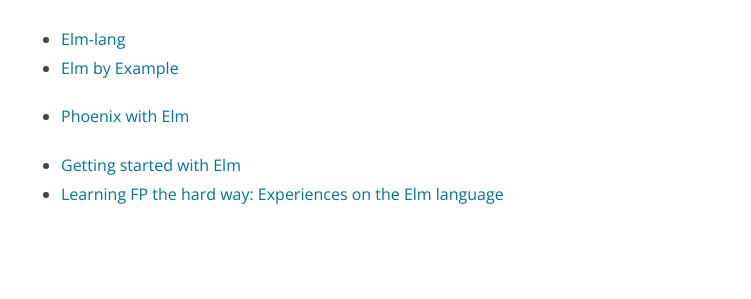
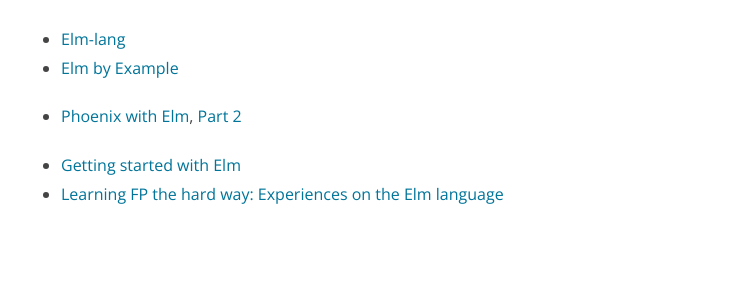
Before and after one commit to nithinbekal/nithinbekal.github.io, a Jekyll site: the page built from notes/elm.md, in a window 1280 px wide. Shown: the part 212-511 px from the top of the page, without its empty margins (259-1010 px from the left). Built offline with Jekyll 4.4.1, drawn with Linux system fonts in a browser that asks for light colours.

Commit message:
Elm bookmark

```diff
--- a/notes/elm.md
+++ b/notes/elm.md
@@ -6,7 +6,8 @@
 
 * [Elm-lang](http://elm-lang.org/)
 * [Elm by Example](http://elm-by-example.org)
-* [Phoenix with Elm](http://www.cultivatehq.com/posts/phoenix-elm-1/)
+* [Phoenix with Elm](http://www.cultivatehq.com/posts/phoenix-elm-1/),
+  [Part 2](http://www.cultivatehq.com/posts/phoenix-elm-2/)
 
 * [Getting started with Elm](http://pragmaticstudio.com/blog/2014/12/19/getting-started-with-elm)
 * [Learning FP the hard way: Experiences on the Elm language](https://gist.github.com/ohanhi/0d3d83cf3f0d7bbea9db)
```
